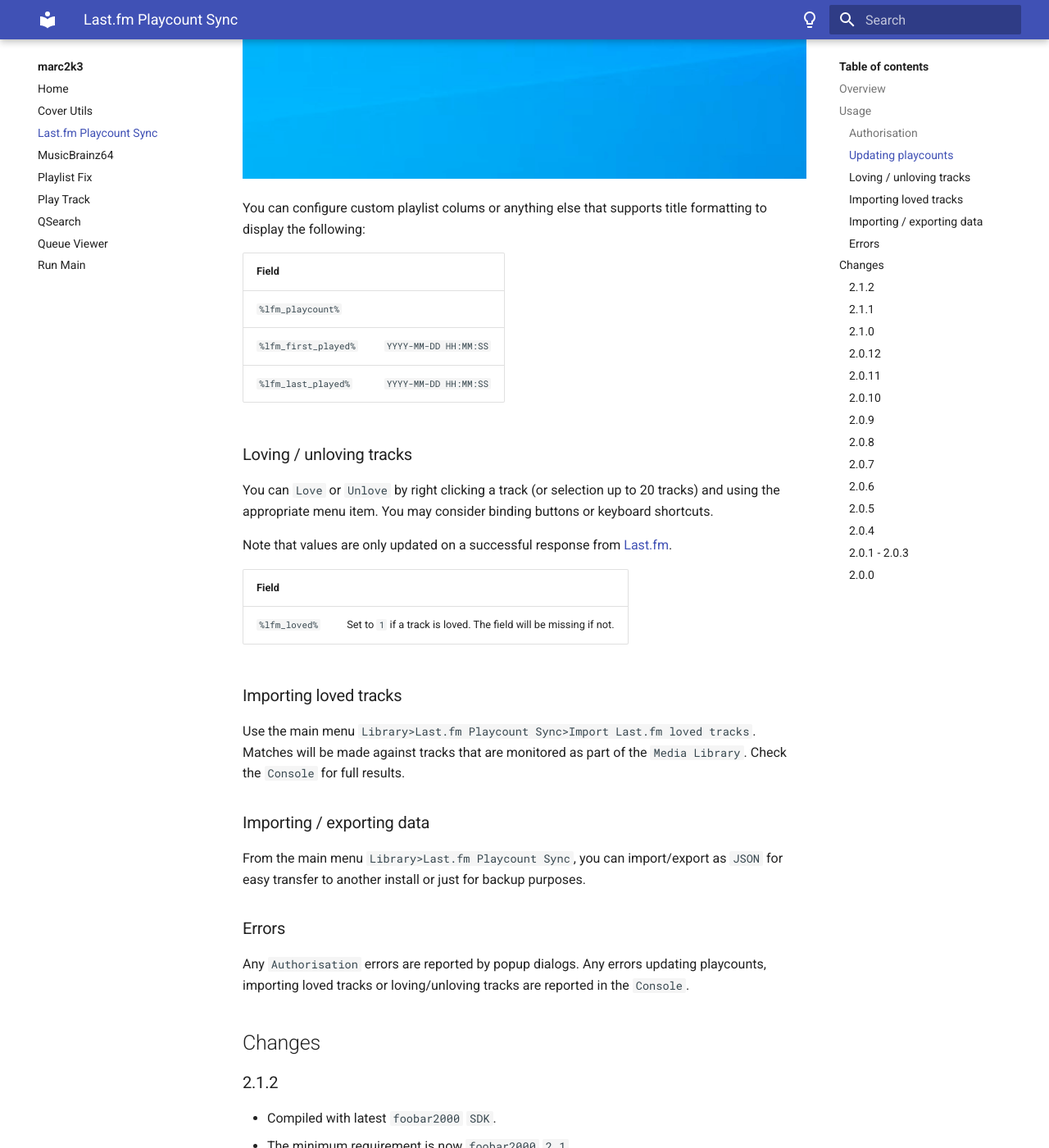
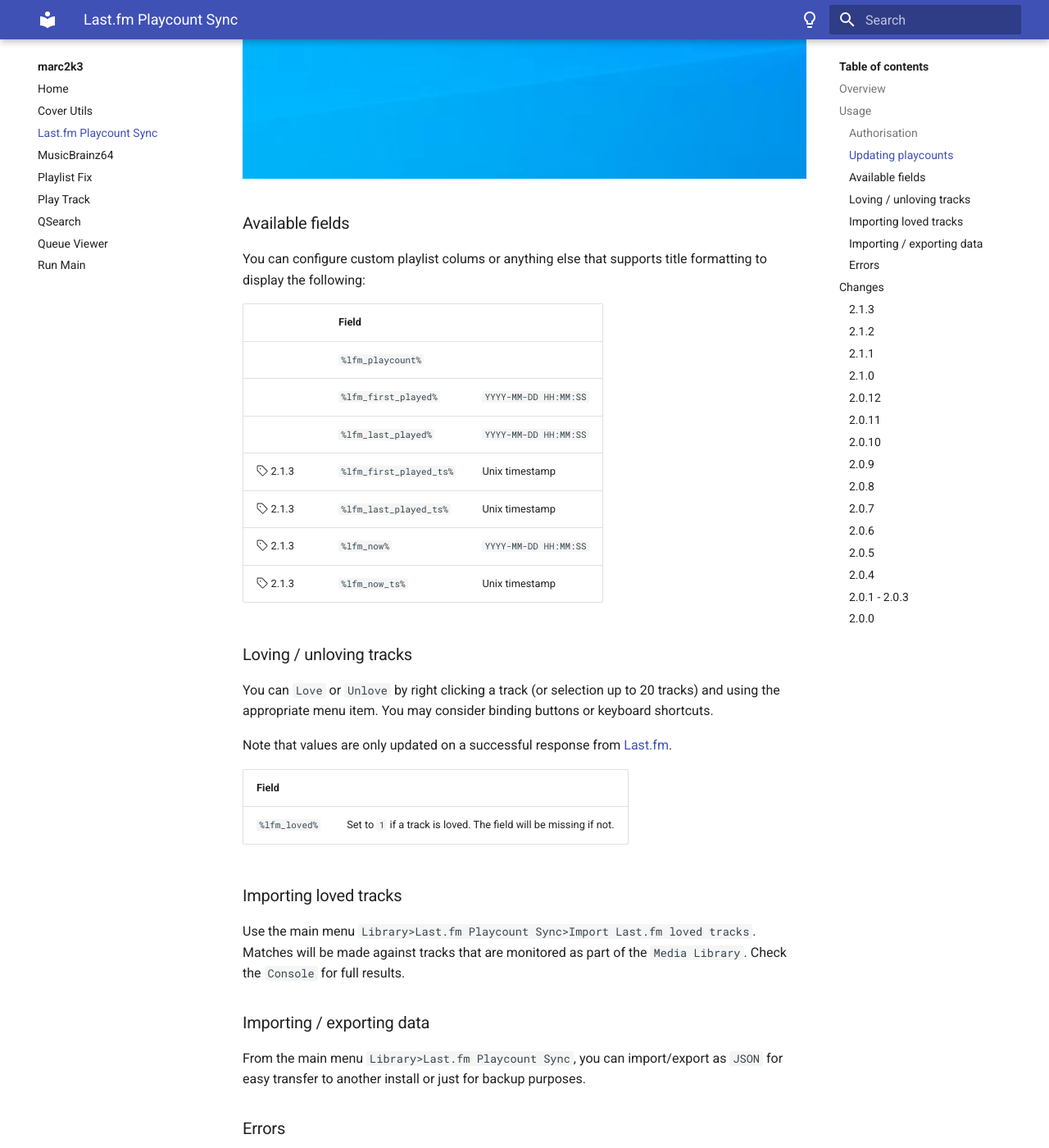
Before and after one commit to marc2k3/marc2k3.github.io, an MkDocs documentation site: the page built from docs/component/lastfm-playcount-sync.md, in a window 1280 px wide and 1400 px high, scrolled down 2751 px. Shown: the whole window at 82% size. Built offline with MkDocs 1.6.1 and Material for MkDocs 9.7.7, drawn with Linux system fonts in a browser that asks for light colours; some of the changed text lies outside the part shown.

Commit message:
Update lastfm-playcount-sync.md

```diff
--- a/docs/component/lastfm-playcount-sync.md
+++ b/docs/component/lastfm-playcount-sync.md
@@ -63,14 +63,20 @@
 
 ![demo](../images/lastfm-demo.gif)
 
+### Available fields
+
 You can configure custom playlist colums or anything else that supports
 title formatting to display the following:
 
-|Field||
-|---|---|
-|`%lfm_playcount%`|
-|`%lfm_first_played%`|`YYYY-MM-DD HH:MM:SS`
-|`%lfm_last_played%`|`YYYY-MM-DD HH:MM:SS`
+||Field||
+||---|---|
+||`%lfm_playcount%`||
+||`%lfm_first_played%`|`YYYY-MM-DD HH:MM:SS`|
+||`%lfm_last_played%`|`YYYY-MM-DD HH:MM:SS`|
+|:octicons-tag-24: 2.1.3|`%lfm_first_played_ts%`|Unix timestamp|
+|:octicons-tag-24: 2.1.3|`%lfm_last_played_ts%`|Unix timestamp|
+|:octicons-tag-24: 2.1.3|`%lfm_now%`|`YYYY-MM-DD HH:MM:SS`|
+|:octicons-tag-24: 2.1.3|`%lfm_now_ts%`|Unix timestamp|
 
 ### Loving / unloving tracks
 You can `Love` or `Unlove` by right clicking a track (or selection up to 20 tracks)
@@ -100,6 +106,9 @@
 [Last.fm]: https://last.fm
 
 ## Changes
+
+### 2.1.3
+- Add some new [title format fields](#available-fields).
 
 ### 2.1.2
 - Compiled with latest `foobar2000` `SDK`.
```
